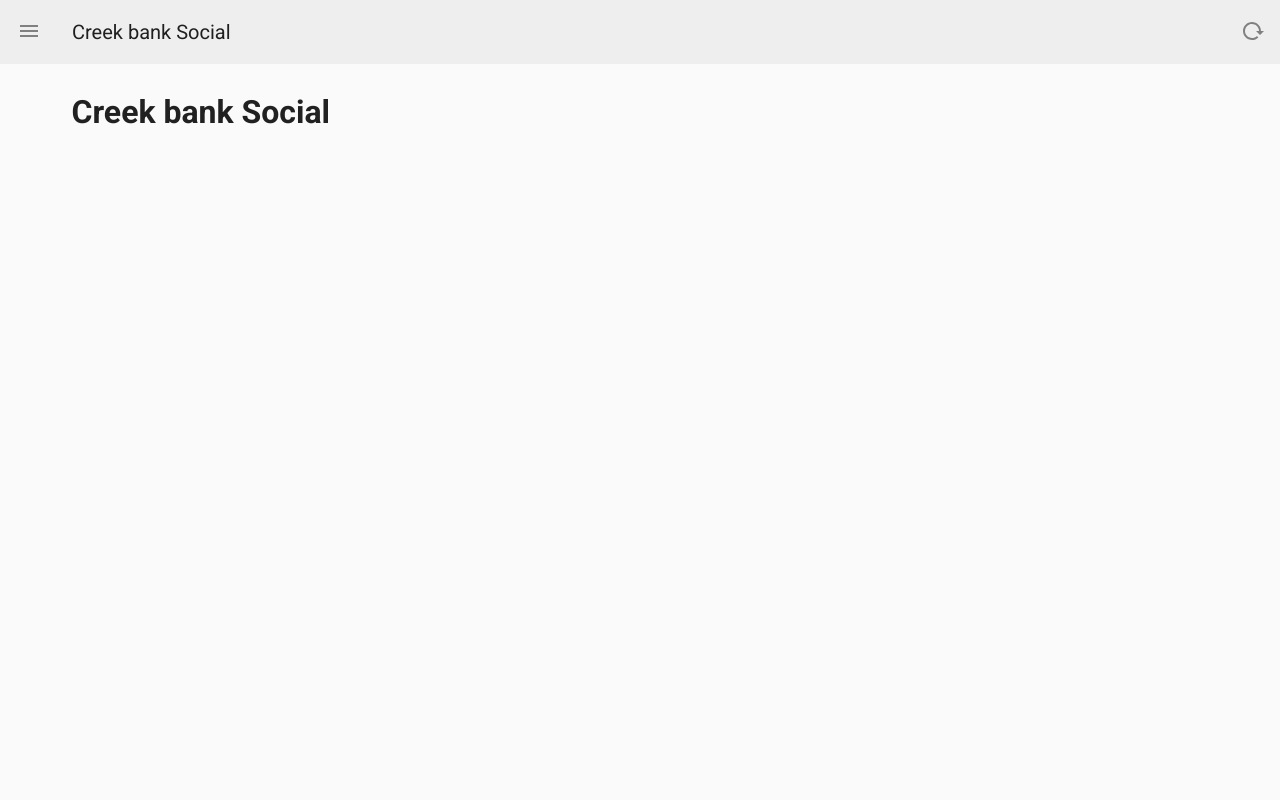
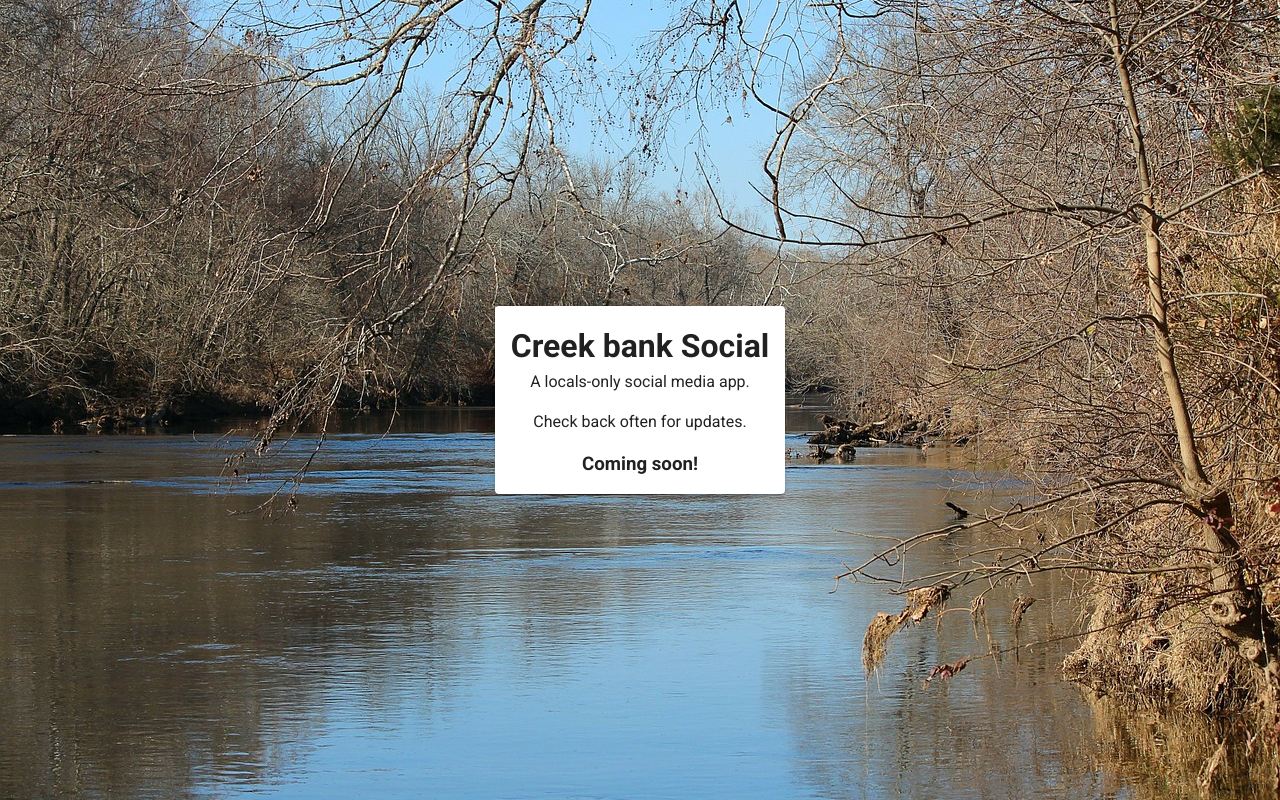
Before and after one commit to ButlerFuqua/local_social_frontend, a Nuxt app: page / in a window 1280 px wide. Built offline with nearby package versions, Linux system fonts and the light colour scheme.

Commit message:
Add comming soon landing page

```diff
--- a/assets/variables.scss
+++ b/assets/variables.scss
@@ -1,5 +1,5 @@
-@import url('https://fonts.googleapis.com/css2?family=Poppins:ital,wght@0,300;0,400;0,500;0,700;1,300;1,400;1,500;1,700&display=swap');
+@import url('https://fonts.googleapis.com/css2?family=Roboto:ital,wght@0,300;0,400;0,500;0,700;1,300;1,400;1,500;1,700&display=swap');
 
-$body-font-family: 'Poppins', sans-serif !default;
+$body-font-family: 'Roboto', sans-serif !default;
 
 @import '~vuetify/src/styles/styles.sass';
--- /dev/null
+++ b/layouts/landing.vue
@@ -0,0 +1,35 @@
+<template>
+  <v-app dark>
+    <nuxt />
+  </v-app>
+</template>
+
+<script>
+export default {
+  data() {
+    return {
+      title: "Creek Bank Social",
+    };
+  },
+  methods: {
+    reloadWindow() {
+      window.location.reload();
+    },
+  },
+  async created() {
+    this.$nuxt.$on("pageTitleChange", (title) => (this.title = title));
+  },
+  beforeDestroy() {
+    this.$nuxt.$off("pageTitleChange");
+  },
+};
+</script>
+
+<style scoped>
+html,
+body {
+  height: 100%;
+  overflow: hidden;
+  overflow: auto;
+}
+</style>
--- a/lib/generateMeta.js
+++ b/lib/generateMeta.js
@@ -81,7 +81,7 @@ const generateHeadTags = (pageTitle, description, thumbnail, path, generateSocia
     link: [
         { rel: 'icon', type: 'image/x-icon', href: '/favicon.ico' },
         { rel: 'preconnect', href: 'https://fonts.gstatic.com' },
-        { rel: 'stylesheet', href: 'https://fonts.googleapis.com/css2?family=Poppins:ital,wght@0,300;0,400;0,500;0,700;1,300;1,400;1,500;1,700&display=swa' },
+        { rel: 'stylesheet', href: 'https://fonts.googleapis.com/css2?family=Roboto:ital,wght@0,300;0,400;0,500;0,700;1,300;1,400;1,500;1,700&display=swa' },
     ]
 })
 
--- a/pages/index.vue
+++ b/pages/index.vue
@@ -1,12 +1,18 @@
 <template>
-  <v-container>
-    <h1>Creek bank Social</h1>
-  </v-container>
+  <div id="container">
+    <v-card class="pa-4 text-center">
+      <h1>Creek bank Social</h1>
+      <p>A locals-only social media app.</p>
+      <p>Check back often for updates.</p>
+      <h3>Coming soon!</h3>
+    </v-card>
+  </div>
 </template>
 
 <script>
 import generateHeadTags from "../lib/generateMeta";
 export default {
+  layout: "landing",
   head: generateHeadTags(
     "Creek bank Social",
     "A social app for citizens of Creek bank, AL.",
@@ -25,3 +31,16 @@ export default {
   },
 };
 </script>
+
+<style lang="scss" scoped>
+#container {
+  height: 100%;
+  display: flex;
+  justify-content: center;
+  align-items: center;
+  overflow: auto;
+  background: url("~assets/images/landing_background.jpg");
+  background-size: cover;
+  background-position: center;
+}
+</style>
```
Also changed, not shown: assets/images/landing_background.jpg (added).
